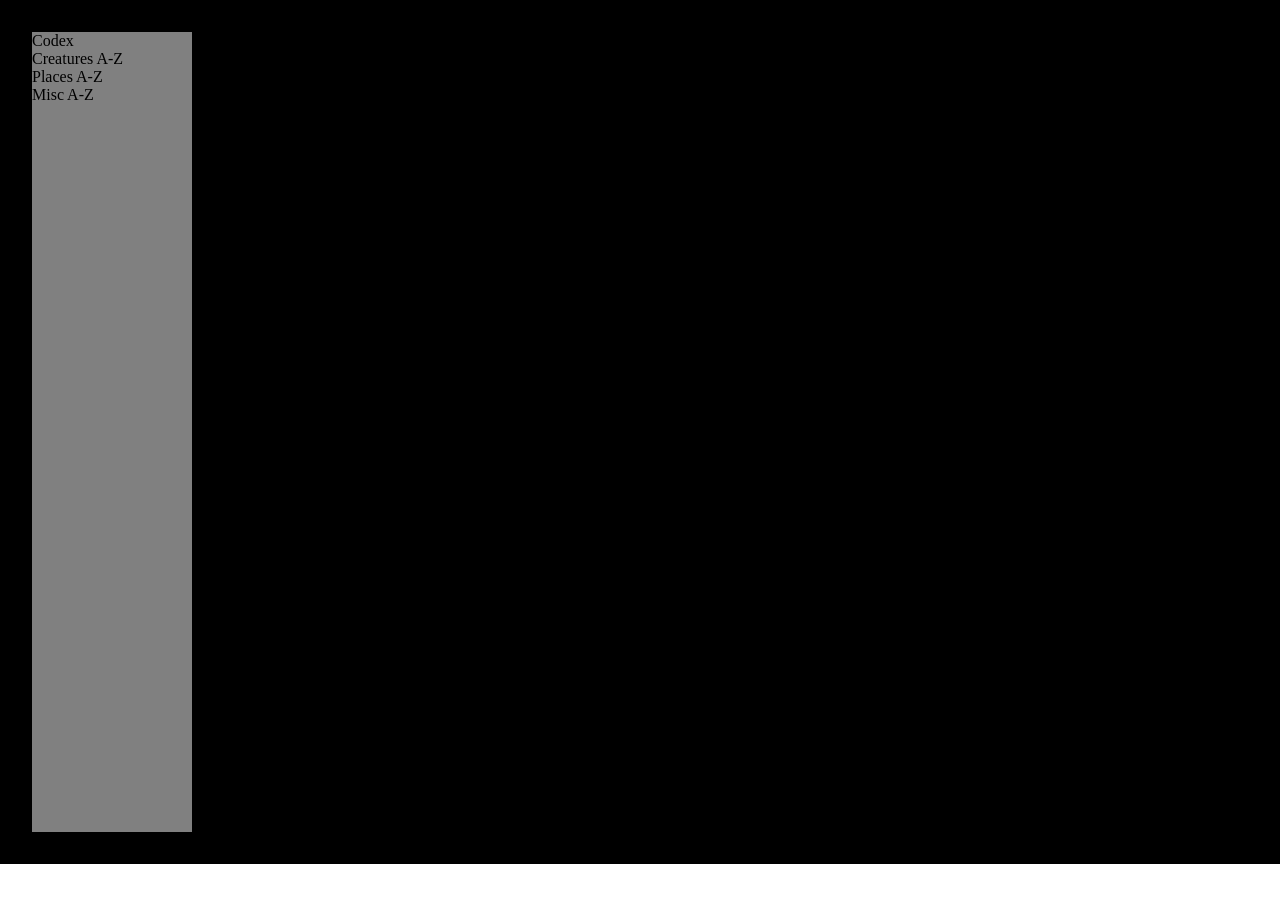
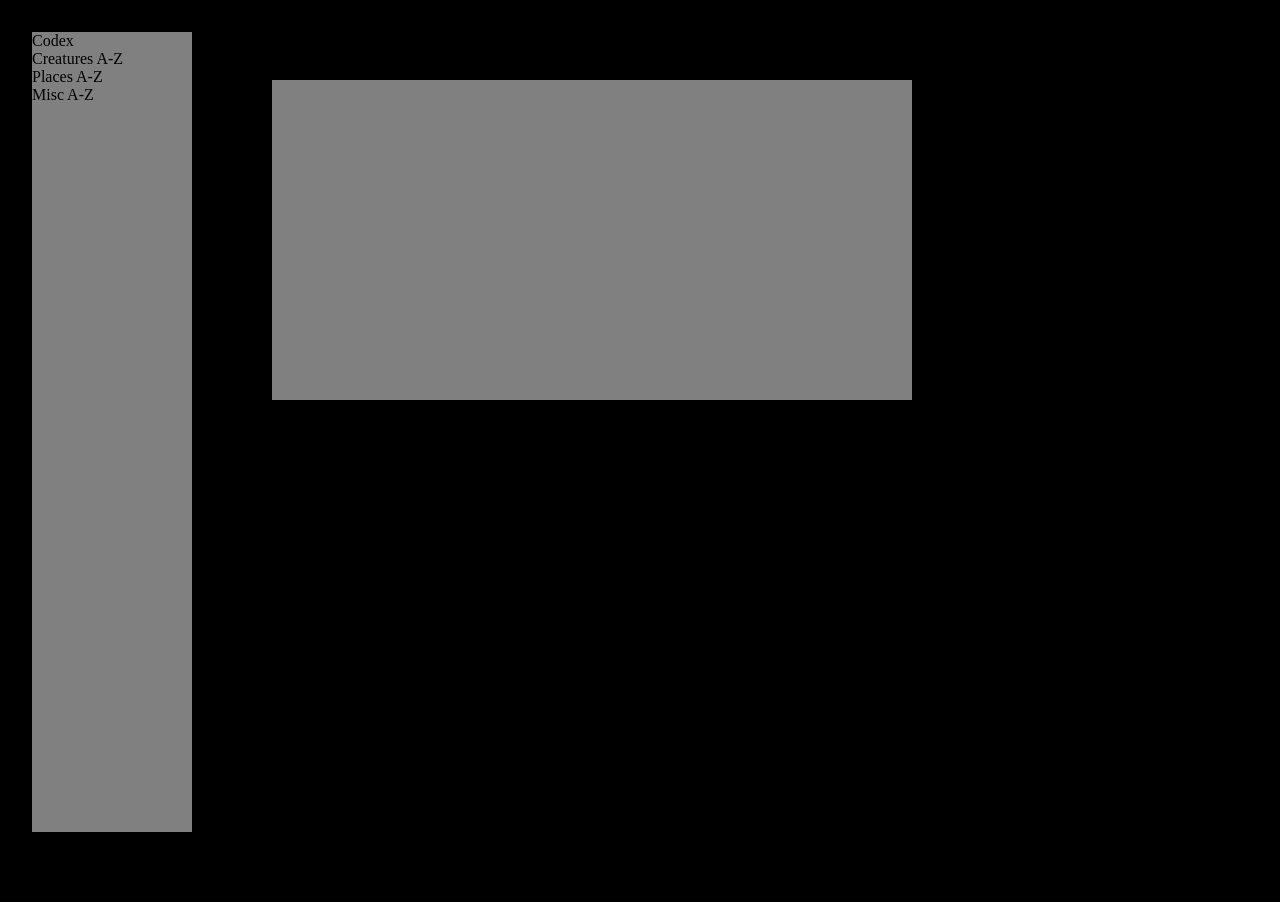
Before and after one commit to dnlstronge/monsters-db, a React (Create React App) app: page / in a window 1280 px wide. Shown: the top 902 px of the page. Before the commit the page ends 864 px from the top, so only its background shows below. Built offline with nearby package versions, Linux system fonts and the light colour scheme.

Commit message:
[x] - add css [x] - section now shows based on button click

```diff
--- a/src/App.module.css
+++ b/src/App.module.css
@@ -5,3 +5,11 @@
     width: 100%;
     padding: 2rem;
 }
+.panel {
+    margin-left: 15rem;
+    margin-top: 3rem;
+    height: 20rem;
+    background: grey;
+    color: white;
+    width: 50%;
+}
--- a/src/App.tsx
+++ b/src/App.tsx
@@ -2,6 +2,9 @@ import React, { useState } from 'react';
 import Home from './Components/Home/Home';
 import classes from "./App.module.css"
 import Navbar from './Components/Nav/Navbar';
+
+/* page imports */
+import CreaturesAZ from './Components/Pages/CreaturesAZ/CreaturesAZ';
 
 function App() {
   const [showCreaturesAZ, setShowCreaturesAZ] = useState(false)
@@ -13,7 +16,10 @@ function App() {
     <div className={classes.container}>
       <title>Monsters DB </title>
       <Navbar creaturesAZ={handleShowCreatures} />
-
+      <div className={classes.panel}>
+        {showCreaturesAZ &&
+        <CreaturesAZ />}
+      </div>
       <Home />
     </div>
   );
--- a/src/Components/Pages/CreaturesAZ/CreaturesAZ.tsx
+++ b/src/Components/Pages/CreaturesAZ/CreaturesAZ.tsx
@@ -0,0 +1,9 @@
+import React from 'react'
+
+const CreaturesAZ = () => {
+  return (
+    <div>CreaturesAZ</div>
+  )
+}
+
+export default CreaturesAZ
```
